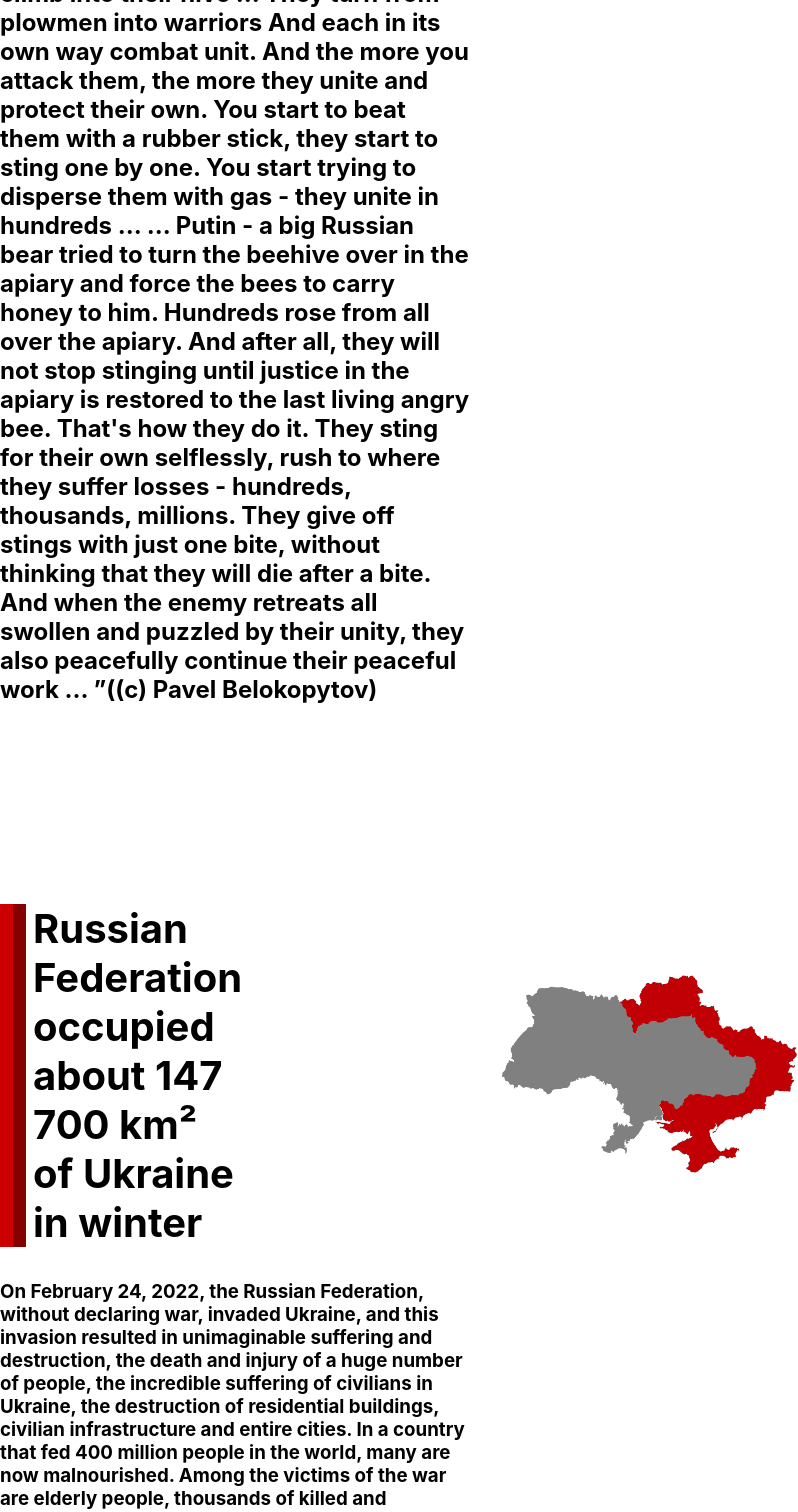
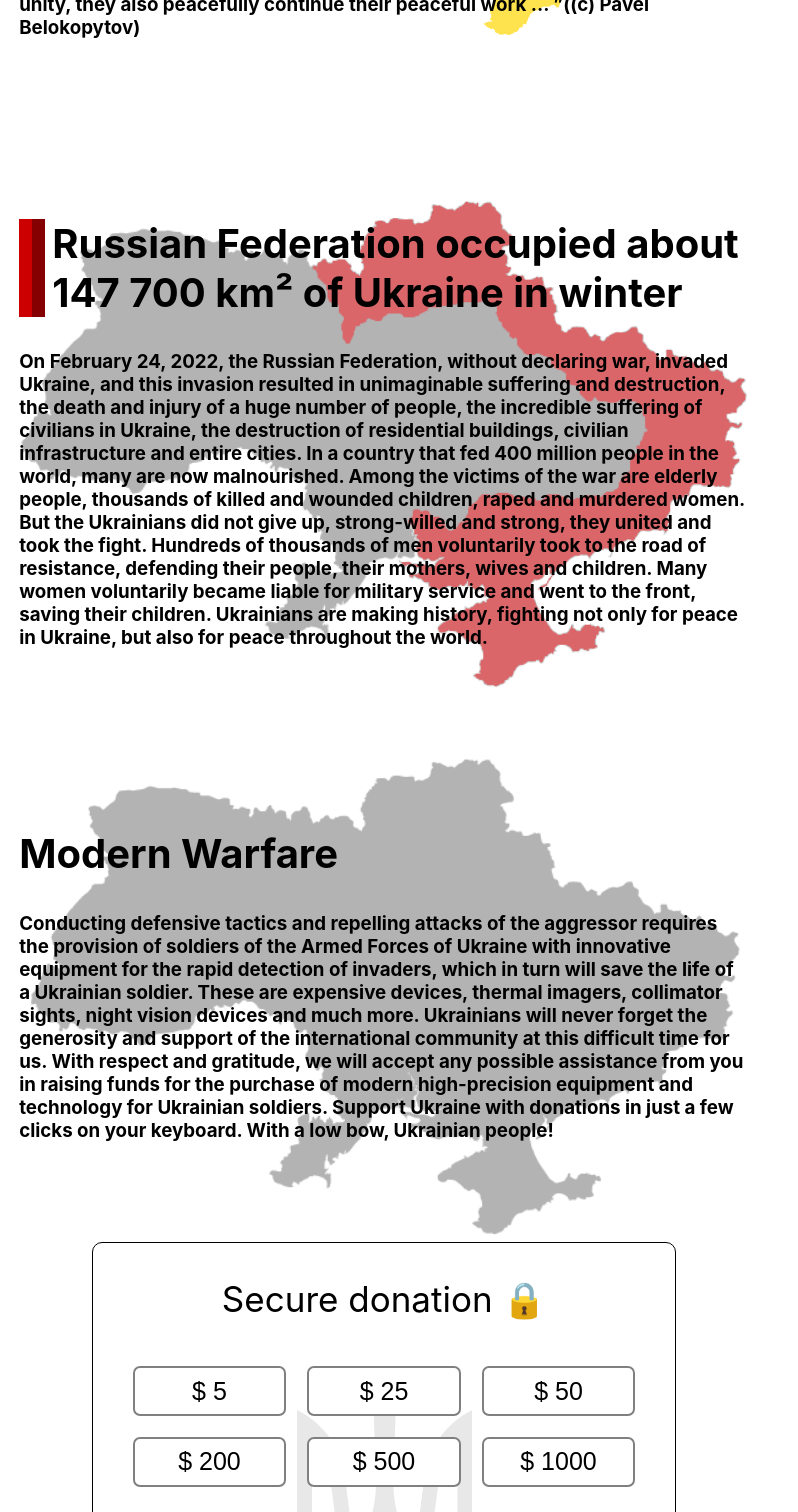
Before and after one commit to Demochani/Charity, a React (Create React App) app: page / in a window 768 px wide. Shown: the part 980-2492 px from the top of the page, 798 px wide, since content can reach past the window. Built offline with nearby package versions, Linux system fonts and the light colour scheme.

Commit message:
added some media css for info blocks

```diff
--- a/src/App.css
+++ b/src/App.css
@@ -4,12 +4,12 @@
 
 @media screen and (min-width: 480px) {
     .wrapper {
-        width:100%;
+        width:95%;
     }
 }
 @media screen and (min-width: 800px) {
     .wrapper {
-        width:100%;
+        width:90%;
     }
 }
 @media screen and (min-width: 1024px) {
--- a/src/view/components/Info/InfoHelp/infoHelp.css
+++ b/src/view/components/Info/InfoHelp/infoHelp.css
@@ -14,7 +14,7 @@
     position: relative;
     font-size: 2.5em;
     font-weight: 700;
-    width: 50%;
+    width: 70%;
     /* height:120px; */
     margin-top: 60px;
     padding: 0 0 0 0px;
@@ -52,7 +52,36 @@
 
   @media screen and (min-width: 480px) {
   }
-  @media screen and (min-width: 800px) {
+  @media screen and (max-width: 800px) {
+    .help-title h1 {
+      width: 100%;
+    }
+    .help-map-container {
+      display: none;
+    }
+    .help-map {
+      display: none;
+    }
+    .help-title-container {
+      display: block;
+      position: relative;
+    }
+
+    .help-title-container::after {
+      content: "";
+      background-image: url(/public/img/ua-map-grey.png);
+      background-repeat: no-repeat;
+      background-position: center; /* Center the image */
+      background-size:contain;
+      opacity: 0.6;
+      top: 0;
+      left: 0;
+      bottom: 0;
+      right: 0;
+      position: absolute;
+      z-index: -1;
+    }
+
   }
   @media screen and (min-width: 1024px) {
   }
--- a/src/view/components/Info/InfoUkraine/index.tsx
+++ b/src/view/components/Info/InfoUkraine/index.tsx
@@ -7,7 +7,7 @@ export default function InfoUkraine() {
     <div className="ua-title-container">
       <div className="ua-title">
         <h1>Ukraine</h1>
-        <h2>
+        <h3>
           Ukraine is a peace-loving country in Eastern Europe, is the
           geographical center of Europe, it is a very ancient country that arose
           in the 9th century, the successor of Kievan Rus. They say this about
@@ -30,7 +30,7 @@ export default function InfoUkraine() {
           bite. And when the enemy retreats all swollen and puzzled by their
           unity, they also peacefully continue their peaceful work ... ”((c)
           Pavel Belokopytov)
-        </h2>
+        </h3>
       </div>
 
       <div className="ua-map-container">
--- a/src/view/components/Info/InfoUkraine/infoUkr.css
+++ b/src/view/components/Info/InfoUkraine/infoUkr.css
@@ -33,6 +33,7 @@
 }
 
 .ua-map-container {
+  display: block;
   margin-top: 100px;
   height: 200px;
   width: 297.324px;
@@ -43,6 +44,7 @@
   background-size: cover;
 }
 .ua-map {
+  display: block;
   height: 200px;
   /* background-color: violet; */
   position: relative;
@@ -52,7 +54,36 @@
 
 @media screen and (min-width: 480px) {
 }
-@media screen and (min-width: 800px) {
+@media screen and (max-width: 800px) {
+  .ua-title h1 {
+    width: 100%;
+  }
+  .ua-map-container {
+    display: none;
+  }
+  .ua-map {
+    display: none;
+  }
+  .ua-title-container {
+    display: block;
+    position: relative;
+  }
+
+  .ua-title-container::after {
+    content: "";
+    background-image: url(/public/img/ua-map-color.png);
+    background-repeat: no-repeat;
+    background-position: center; /* Center the image */
+    background-size:contain;
+    opacity: 0.7;
+    top: 0;
+    left: 0;
+    bottom: 0;
+    right: 0;
+    position: absolute;
+    z-index: -1;
+  }
+
 }
 @media screen and (min-width: 1024px) {
 }
--- a/src/view/components/Info/InfoWar/infoWar.css
+++ b/src/view/components/Info/InfoWar/infoWar.css
@@ -14,7 +14,7 @@
     position: relative;
     font-size: 2.5em;
     font-weight: 700;
-    width: 50%;
+    width: 70%;
     /* height:120px; */
     margin-top: 60px;
     padding: 0 0 0 20px;
@@ -52,7 +52,36 @@
 
   @media screen and (min-width: 480px) {
   }
-  @media screen and (min-width: 800px) {
+  @media screen and (max-width: 800px) {
+    .war-title h1 {
+      width: 100%;
+    }
+    .war-map-container {
+      display: none;
+    }
+    .war-map {
+      display: none;
+    }
+    .war-title-container {
+      display: block;
+      position: relative;
+    }
+
+    .war-title-container::after {
+      content: "";
+      background-image: url(/public/img/ua-occumap-grey.png);
+      background-repeat: no-repeat;
+      background-position: center; /* Center the image */
+      background-size:contain;
+      opacity: 0.6;
+      top: 0;
+      left: 0;
+      bottom: 0;
+      right: 0;
+      position: absolute;
+      z-index: -1;
+    }
+
   }
   @media screen and (min-width: 1024px) {
   }
```
